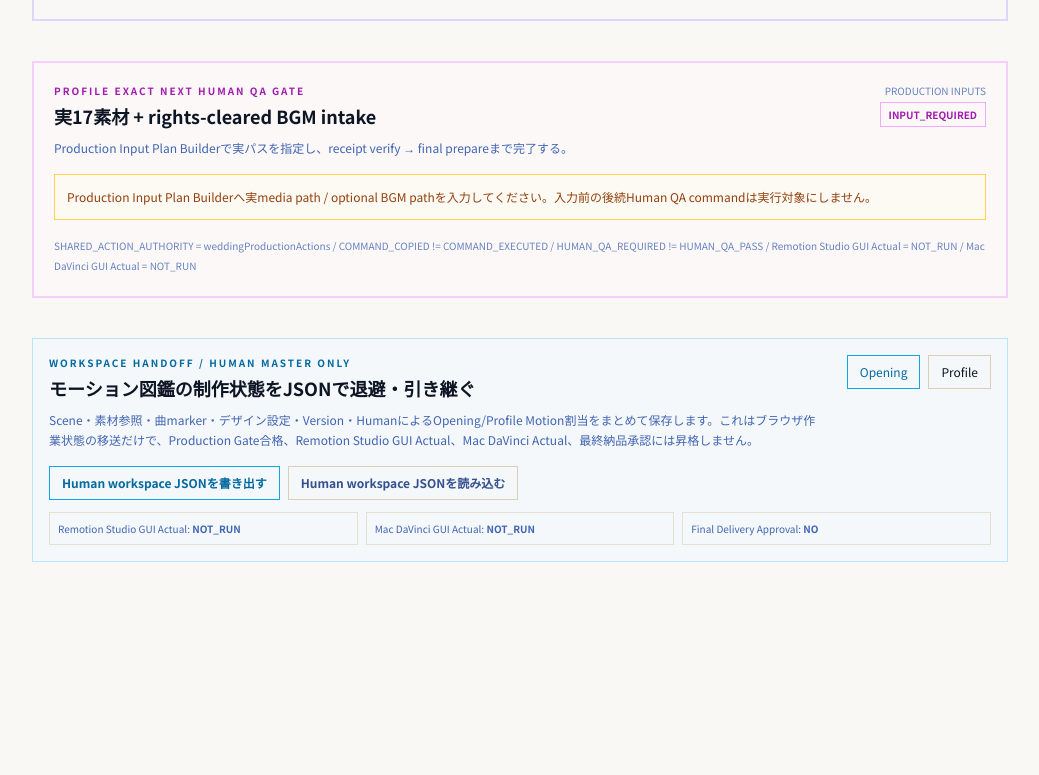
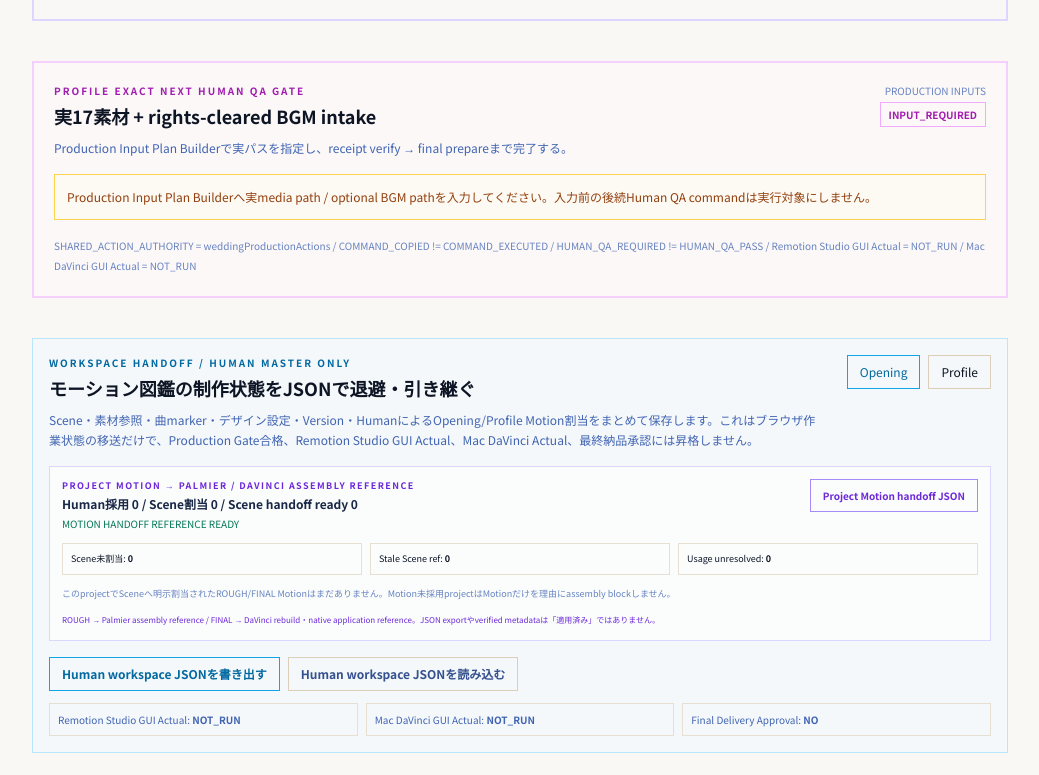
Before and after one commit to m-shogo/wedding-project, a React (Vite) app in the folder movie-dashboard/: page /movie-coach/motion-workspace-handoff in a window 1280 px wide. Shown: the part 6549-7324 px from the top of the page, without its empty margins (240-1279 px from the left). Before the commit the page ends 7183 px from the top, so only its background shows below. Built offline with nearby package versions, Linux system fonts and the light colour scheme.

Commit message:
movie: surface project motion assembly handoff

```diff
--- a/movie-dashboard/src/components/MotionZukanWorkspaceHandoffPanel.tsx
+++ b/movie-dashboard/src/components/MotionZukanWorkspaceHandoffPanel.tsx
@@ -1,4 +1,4 @@
-import { useEffect, useState, type ChangeEvent } from "react";
+import { useEffect, useMemo, useState, type ChangeEvent } from "react";
 import {
   loadMotionZukanProductionWorkspaceState,
   saveMotionZukanProductionWorkspaceState,
@@ -9,22 +9,53 @@ import {
 } from "../data/motionZukanWorkspaceHandoff";
 import {
   loadMotionZukanComposerState,
+  MOTION_ZUKAN_COMPOSER_CHANGED_EVENT,
   saveMotionZukanComposerState,
   type SceneProjectId,
 } from "../data/visualSceneComposer";
 import {
   loadWeddingProjectMotionAssignments,
   saveWeddingProjectMotionAssignments,
+  WEDDING_PROJECT_MOTION_ASSIGNMENTS_CHANGED_EVENT,
 } from "../data/weddingProjectMotionAssignments";
+import {buildWeddingProjectMotionProductionHandoff} from "../data/weddingProjectMotionProductionHandoff";
 
 export function MotionZukanWorkspaceHandoffPanel() {
   const [projectId, setProjectId] = useState<SceneProjectId>("opening");
   const [feedback, setFeedback] = useState("");
   const [downloadUrl, setDownloadUrl] = useState<string | null>(null);
+  const [motionRevision, setMotionRevision] = useState(0);
 
   useEffect(() => () => {
     if (downloadUrl) URL.revokeObjectURL(downloadUrl);
   }, [downloadUrl]);
+
+  useEffect(() => {
+    const refresh = () => setMotionRevision((value) => value + 1);
+    window.addEventListener(MOTION_ZUKAN_COMPOSER_CHANGED_EVENT, refresh);
+    window.addEventListener(WEDDING_PROJECT_MOTION_ASSIGNMENTS_CHANGED_EVENT, refresh);
+    return () => {
+      window.removeEventListener(MOTION_ZUKAN_COMPOSER_CHANGED_EVENT, refresh);
+      window.removeEventListener(WEDDING_PROJECT_MOTION_ASSIGNMENTS_CHANGED_EVENT, refresh);
+    };
+  }, []);
+
+  const motionHandoff = useMemo(() => buildWeddingProjectMotionProductionHandoff(
+    projectId,
+    loadMotionZukanComposerState(),
+    loadWeddingProjectMotionAssignments(),
+  ), [projectId, motionRevision]);
+
+  function downloadJson(payload: unknown, filename: string) {
+    const blob = new Blob([JSON.stringify(payload, null, 2)], { type: "application/json" });
+    const href = URL.createObjectURL(blob);
+    if (downloadUrl) URL.revokeObjectURL(downloadUrl);
+    setDownloadUrl(href);
+    const anchor = document.createElement("a");
+    anchor.href = href;
+    anchor.download = filename;
+    anchor.click();
+  }
 
   function exportWorkspace() {
     const handoff = buildMotionZukanWorkspaceHandoff(
@@ -33,15 +64,13 @@ export function MotionZukanWorkspaceHandoffPanel() {
       loadWeddingProjectMotionAssignments(),
       projectId,
     );
-    const blob = new Blob([JSON.stringify(handoff, null, 2)], { type: "application/json" });
-    const href = URL.createObjectURL(blob);
-    if (downloadUrl) URL.revokeObjectURL(downloadUrl);
-    setDownloadUrl(href);
-    const anchor = document.createElement("a");
-    anchor.href = href;
-    anchor.download = `motion-zukan-${projectId}-workspace-handoff.json`;
-    anchor.click();
+    downloadJson(handoff, `motion-zukan-${projectId}-workspace-handoff.json`);
     setFeedback(`${projectId === "opening" ? "Opening" : "Profile"} Human workspaceを書き出しました。Motion project assignmentも含みますが、GUI ActualやProduction承認は含みません。`);
+  }
+
+  function exportProjectMotionHandoff() {
+    downloadJson(motionHandoff, `${projectId}-project-motion-production-handoff.json`);
+    setFeedback(`${projectId === "opening" ? "Opening" : "Profile"} のScene-bound Motion production handoffを書き出しました。Palmier rough / DaVinci finalの参照情報であり、適用済み・GUI Actual・Production承認を意味しません。`);
   }
 
   async function importWorkspace(event: ChangeEvent<HTMLInputElement>) {
@@ -63,8 +92,11 @@ export function MotionZukanWorkspaceHandoffPanel() {
     saveMotionZukanProductionWorkspaceState(structuredClone(parsed.handoff.workspace));
     saveWeddingProjectMotionAssignments(structuredClone(parsed.handoff.projectMotionAssignments));
     setProjectId(parsed.handoff.projectId);
+    setMotionRevision((value) => value + 1);
     setFeedback(`${label} Human workspaceとMotion project assignmentを読み込みました。Remotion Studio GUI Actual / Mac DaVinci ActualはNOT_RUNのままです。`);
   }
+
+  const motionReady = motionHandoff.summary.allAssignedMotionsReadyForHandoffReference;
 
   return (
     <section className="mb-10 border border-sky-200 bg-sky-50/50 p-4 dark:border-sky-900 dark:bg-sky-950/10">
@@ -81,6 +113,51 @@ export function MotionZukanWorkspaceHandoffPanel() {
           <button type="button" onClick={() => setProjectId("profile")} className={`border px-3 py-2 text-xs ${projectId === "profile" ? "border-sky-500 text-sky-700 dark:text-sky-300" : "border-sand-300 dark:border-navy-600"}`}>Profile</button>
         </div>
       </div>
+
+      <div className="mt-4 border border-violet-200 bg-white/70 p-3 dark:border-violet-900 dark:bg-navy-900/40">
+        <div className="flex flex-wrap items-start justify-between gap-3">
+          <div>
+            <p className="text-[9px] font-semibold tracking-[0.16em] text-violet-700 dark:text-violet-300">PROJECT MOTION → PALMIER / DAVINCI ASSEMBLY REFERENCE</p>
+            <p className="mt-1 text-xs font-semibold text-navy-800 dark:text-sand-100">
+              Human採用 {motionHandoff.summary.projectAssignmentCount} / Scene割当 {motionHandoff.summary.sceneAssignedCount} / Scene handoff ready {motionHandoff.summary.sceneHandoffReadyCount}
+            </p>
+            <p className={`mt-1 text-[10px] ${motionReady ? "text-emerald-700 dark:text-emerald-300" : "text-amber-700 dark:text-amber-300"}`}>
+              {motionReady ? "MOTION HANDOFF REFERENCE READY" : `BLOCKED / ${motionHandoff.blockers.length} blocker`}
+            </p>
+          </div>
+          <button type="button" onClick={exportProjectMotionHandoff} className="border border-violet-400 px-3 py-2 text-[10px] font-semibold text-violet-700 dark:text-violet-300">
+            Project Motion handoff JSON
+          </button>
+        </div>
+        <div className="mt-3 grid gap-2 text-[9px] sm:grid-cols-3">
+          <div className="border border-sand-200 p-2 dark:border-navy-700">Scene未割当: <strong>{motionHandoff.summary.unassignedSceneCount}</strong></div>
+          <div className="border border-sand-200 p-2 dark:border-navy-700">Stale Scene ref: <strong>{motionHandoff.summary.staleSceneReferenceCount}</strong></div>
+          <div className="border border-sand-200 p-2 dark:border-navy-700">Usage unresolved: <strong>{motionHandoff.summary.unresolvedUsageCount}</strong></div>
+        </div>
+        {motionHandoff.scenes.length > 0 ? (
+          <div className="mt-3 space-y-1">
+            {motionHandoff.scenes.map((scene) => (
+              <div key={scene.scene.sceneId} className="flex flex-wrap items-center justify-between gap-2 border border-sand-200 px-2 py-1.5 text-[8px] dark:border-navy-700">
+                <span className="font-mono text-navy-500 dark:text-navy-300">{scene.scene.sceneId}</span>
+                <span className={scene.readiness.handoffReferenceReady ? "text-emerald-700 dark:text-emerald-300" : "text-amber-700 dark:text-amber-300"}>
+                  {scene.motions.length} Motion / {scene.readiness.handoffReferenceReady ? "REFERENCE READY" : `${scene.blockers.length} BLOCKER`}
+                </span>
+              </div>
+            ))}
+          </div>
+        ) : (
+          <p className="mt-3 text-[9px] text-navy-400">このprojectでSceneへ明示割当されたROUGH/FINAL Motionはまだありません。Motion未採用projectはMotionだけを理由にassembly blockしません。</p>
+        )}
+        {motionHandoff.blockers.length > 0 && (
+          <div className="mt-3 border border-amber-200 p-2 text-[8px] leading-4 text-amber-800 dark:border-amber-800 dark:text-amber-200">
+            {motionHandoff.blockers.map((blocker) => <div key={blocker}>{blocker}</div>)}
+          </div>
+        )}
+        <p className="mt-3 text-[8px] leading-4 text-violet-700 dark:text-violet-300">
+          ROUGH → Palmier assembly reference / FINAL → DaVinci rebuild・native application reference。JSON exportやverified metadataは「適用済み」ではありません。
+        </p>
+      </div>
+
       <div className="mt-4 flex flex-wrap gap-2">
         <button type="button" onClick={exportWorkspace} className="border border-sky-500 px-3 py-2 text-xs font-semibold text-sky-700 dark:text-sky-300">Human workspace JSONを書き出す</button>
         <label className="cursor-pointer border border-sand-300 px-3 py-2 text-xs font-semibold text-navy-600 dark:border-navy-600 dark:text-navy-300">
@@ -89,8 +166,8 @@ export function MotionZukanWorkspaceHandoffPanel() {
         </label>
       </div>
       <div className="mt-3 grid gap-2 text-[10px] text-navy-500 dark:text-navy-300 sm:grid-cols-3">
-        <div className="border border-sand-200 p-2 dark:border-navy-700">Remotion Studio GUI Actual: <strong>NOT_RUN</strong></div>
-        <div className="border border-sand-200 p-2 dark:border-navy-700">Mac DaVinci GUI Actual: <strong>NOT_RUN</strong></div>
+        <div className="border border-sand-200 p-2 dark:border-navy-700">Remotion Studio GUI Actual: <strong>{motionHandoff.summary.remotionStudioGuiActual}</strong></div>
+        <div className="border border-sand-200 p-2 dark:border-navy-700">Mac DaVinci GUI Actual: <strong>{motionHandoff.summary.macDaVinciGuiActual}</strong></div>
         <div className="border border-sand-200 p-2 dark:border-navy-700">Final Delivery Approval: <strong>NO</strong></div>
       </div>
       {feedback && <p role="status" className={`mt-3 text-xs font-semibold ${feedback.startsWith("読込拒否") ? "text-red-600" : "text-emerald-700 dark:text-emerald-300"}`}>{feedback}</p>}
```
